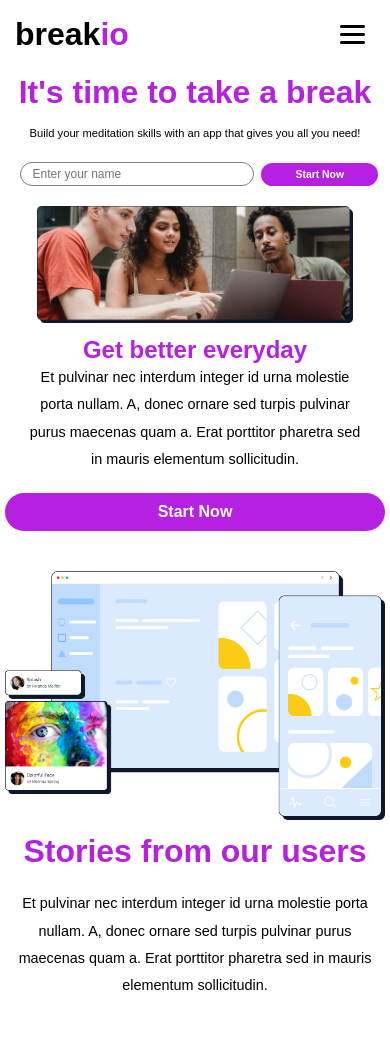
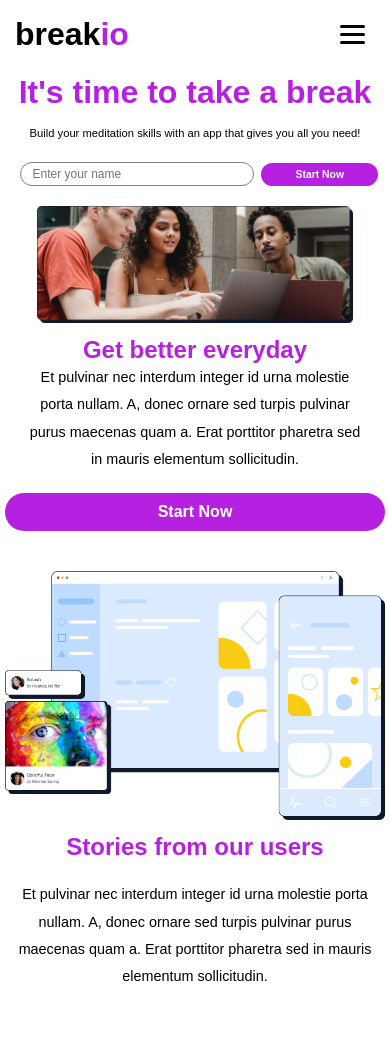
Before and after one commit to Shubham-kumawat/uplift, a React (Vite) app: page / in a window 390 px wide. Shown: the top 1042 px of the page. Built offline with nearby package versions, Linux system fonts and the light colour scheme.

Commit message:
font updated

```diff
--- a/src/components/Section3.css
+++ b/src/components/Section3.css
@@ -112,7 +112,7 @@
 
 @media (max-width: 480px) {
   .upper h1 {
-    font-size: 1.5;
+    font-size: 1.5rem;
   }
 
   .upper p {
```
